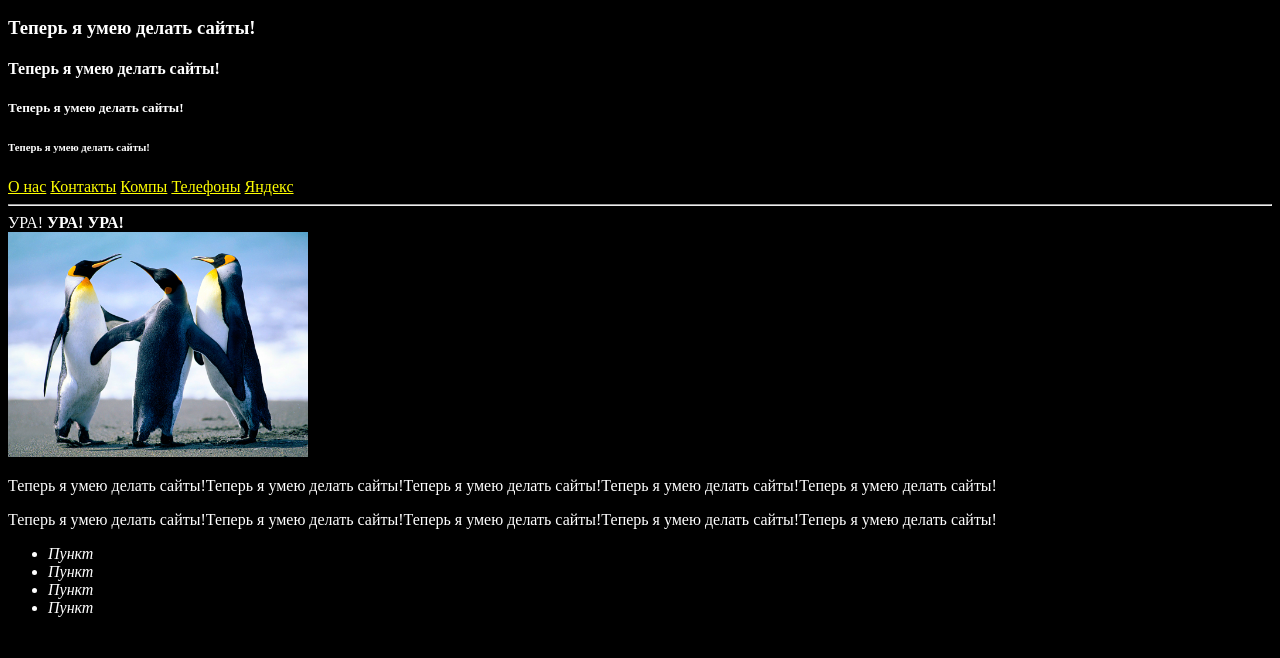
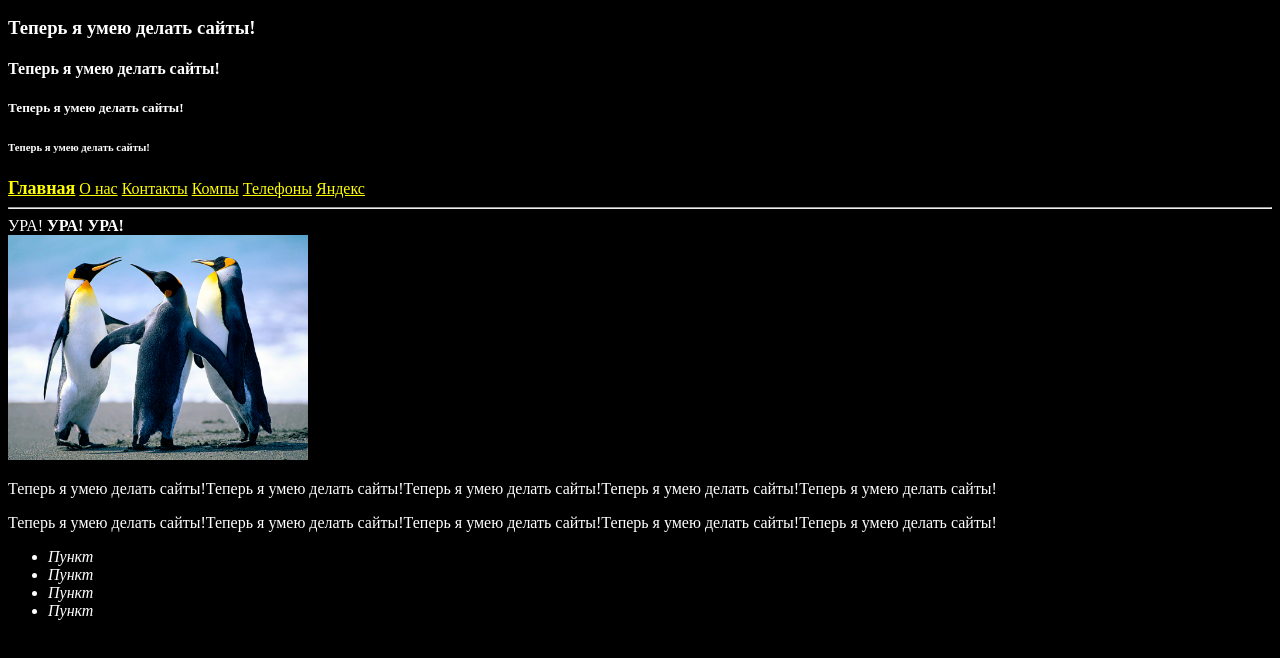
Before and after one commit to asbelous/my-first-site, a plain HTML site: page index.html in a window 1280 px wide. Shown: the part 110-768 px from the top of the page. Drawn offline with Linux system fonts and the light colour scheme.

Commit message:
Изменил стиль меню.

```diff
--- a/css/style.css
+++ b/css/style.css
@@ -6,6 +6,10 @@ body{
 a{
 	color: yellow;
 }
+#menu-active {
+	font-size: 18px;
+	font-weight: bold;
+}
 li{
 	font-style: italic;
 }
--- a/index.html
+++ b/index.html
@@ -12,6 +12,7 @@
 		<h4>Теперь я умею делать сайты!</h4>
 		<h5>Теперь я умею делать сайты!</h5>
 		<h6>Теперь я умею делать сайты!</h6>
+		<a id="menu-active" href="index.html">Главная</a>
 		<a href="about.html">О нас</a>
 		<a href="contacts.html">Контакты</a>
 		<a href="products/comp.html">Компы</a>
```
Also changed, not shown: about.html (+1 -0 lines), contacts.html (+1 -0 lines), products/comp.html (+1 -0 lines), products/phones.html (+2 -1 lines).
